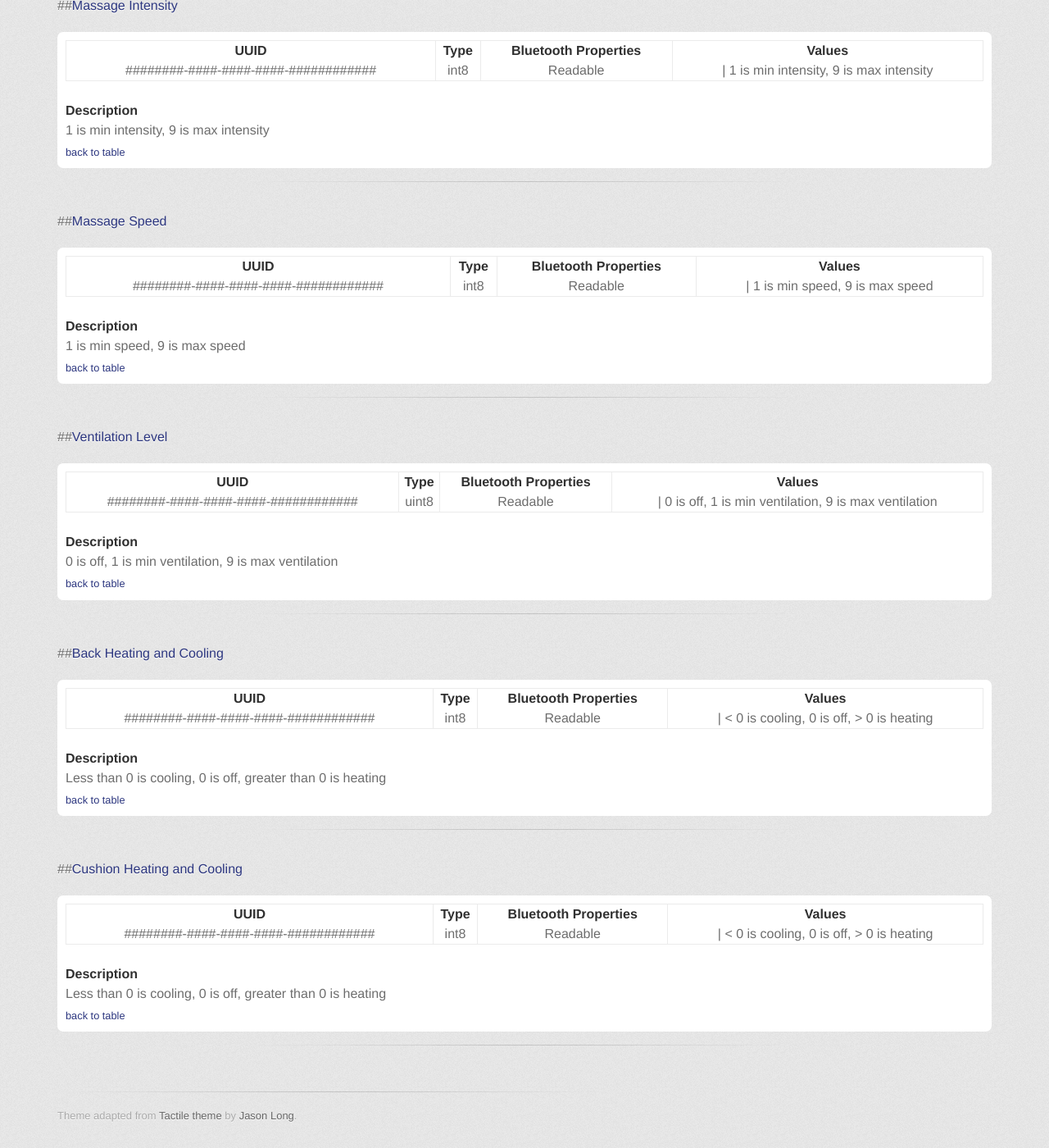
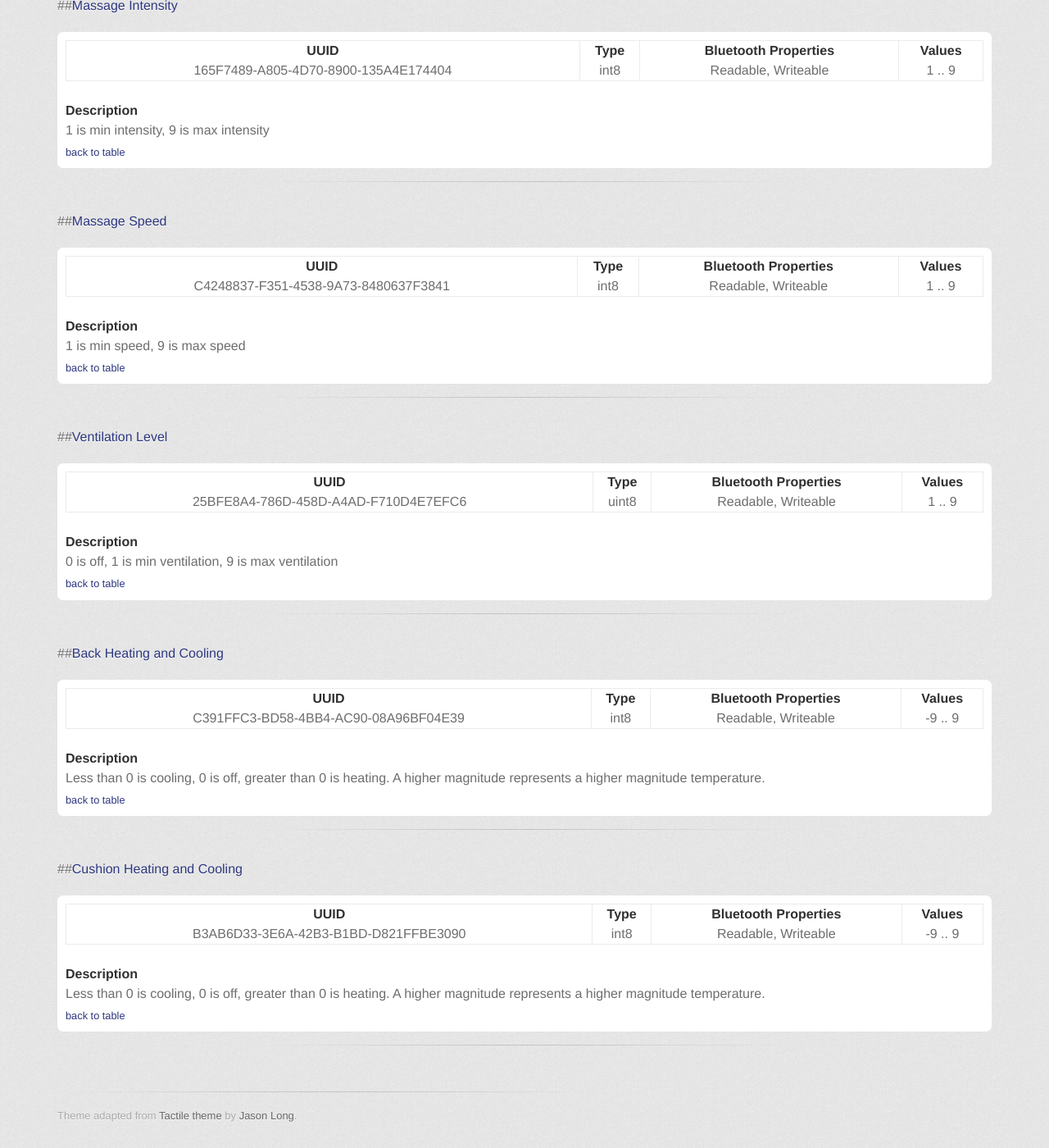
Before and after one commit to FaureciaDev/faureciadev.github.io, a Jekyll site: the page built from documentation.html, in a window 1280 px wide and 1400 px high, scrolled down 10269 px. Shown: the whole window at 82% size. Built offline with Jekyll 4.4.1, drawn with Linux system fonts in a browser that asks for light colours; some web fonts are replaced; Markdown is read by kramdown in place of the engine named in the settings; some of the changed text lies outside the part shown.

Commit message:
updated UUIDs for characteristics

```diff
--- a/_includes/documentation.md
+++ b/_includes/documentation.md
@@ -524,11 +524,11 @@ The packed values of the characteristics in the group. Values to notify determin
 ##<a name="lowerLumbarPressure">Lower Lumbar Pressure</a>
 <div class="content-box">
 <table><tr><td>
-        <h4>UUID</h4> ########-####-####-####-############
+        <h4>UUID</h4>1BA22BC7-28AB-4B25-A0EE-4553C4C28DC2
     </td><td>
        <h4>Type</h4> int8
    </td><td>
-       <h4>Bluetooth Properties</h4> Readable
+       <h4>Bluetooth Properties</h4> Readable, Writeable
    </td><td>
        <h4>Values</h4> 0 .. 100
 </td></tr></table>
@@ -543,11 +543,11 @@ The packed values of the characteristics in the group. Values to notify determin
 ##<a name="middleLumbarPressure">Middle Lumbar Pressure</a>
 <div class="content-box">
 <table><tr><td>
-        <h4>UUID</h4> ########-####-####-####-############
+        <h4>UUID</h4>636235DE-D04C-42DD-8673-F11918D7C5BD
     </td><td>
        <h4>Type</h4> int8
    </td><td>
-       <h4>Bluetooth Properties</h4> Readable
+       <h4>Bluetooth Properties</h4> Readable, Writeable
    </td><td>
        <h4>Values</h4> 0 .. 100
 </td></tr></table>
@@ -562,11 +562,11 @@ The packed values of the characteristics in the group. Values to notify determin
 ##<a name="upperLumbarPressure">Upper Lumbar Pressure</a>
 <div class="content-box">
 <table><tr><td>
-        <h4>UUID</h4> ########-####-####-####-############
+        <h4>UUID</h4>E430BAFB-B101-4896-9957-6E3938F575D8
     </td><td>
        <h4>Type</h4> int8
    </td><td>
-       <h4>Bluetooth Properties</h4> Readable
+       <h4>Bluetooth Properties</h4> Readable, Writeable
    </td><td>
        <h4>Values</h4> 0 .. 100
 </td></tr></table>
@@ -581,11 +581,11 @@ The packed values of the characteristics in the group. Values to notify determin
 ##<a name="cushionSideBolsterPressure">Cushion Side Bolster Pressure</a>
 <div class="content-box">
 <table><tr><td>
-        <h4>UUID</h4> ########-####-####-####-############
+        <h4>UUID</h4>434A3872-2DE3-4E76-A120-30A179286D28
     </td><td>
        <h4>Type</h4> int8
    </td><td>
-       <h4>Bluetooth Properties</h4> Readable
+       <h4>Bluetooth Properties</h4> Readable, Writeable
    </td><td>
        <h4>Values</h4> 0 .. 100
 </td></tr></table>
@@ -600,11 +600,11 @@ The packed values of the characteristics in the group. Values to notify determin
 ##<a name="backSideBolsterPressure">Back Side Bolster Pressure</a>
 <div class="content-box">
 <table><tr><td>
-        <h4>UUID</h4> ########-####-####-####-############
+        <h4>UUID</h4>984CB911-02F5-4941-9A1D-AD09A5764F15
     </td><td>
        <h4>Type</h4> int8
    </td><td>
-       <h4>Bluetooth Properties</h4> Readable
+       <h4>Bluetooth Properties</h4> Readable, Writeable
    </td><td>
        <h4>Values</h4> 0 .. 100
 </td></tr></table>
@@ -619,11 +619,11 @@ The packed values of the characteristics in the group. Values to notify determin
 ##<a name="cushionEdgePressure">Cushion Edge Pressure</a>
 <div class="content-box">
 <table><tr><td>
-        <h4>UUID</h4> ########-####-####-####-############
+        <h4>UUID</h4>7949ABDC-965E-4175-ACF1-B842848C6AD5
     </td><td>
        <h4>Type</h4> int8
    </td><td>
-       <h4>Bluetooth Properties</h4> Readable
+       <h4>Bluetooth Properties</h4> Readable, Writeable
    </td><td>
        <h4>Values</h4> 0 .. 100
 </td></tr></table>
@@ -638,11 +638,11 @@ The packed values of the characteristics in the group. Values to notify determin
 ##<a name="cushionLength">Cushion Length</a>
 <div class="content-box">
 <table><tr><td>
-        <h4>UUID</h4> ########-####-####-####-############
+        <h4>UUID</h4>65A45C5D-9B54-4488-ABD2-1853D11E7F54
     </td><td>
        <h4>Type</h4> int8
    </td><td>
-       <h4>Bluetooth Properties</h4> Readable
+       <h4>Bluetooth Properties</h4> Readable, Writeable
    </td><td>
        <h4>Values</h4> 0 .. 100
 </td></tr></table>
@@ -657,11 +657,11 @@ The packed values of the characteristics in the group. Values to notify determin
 ##<a name="upperBackrestPosition">Upper Backrest Position</a>
 <div class="content-box">
 <table><tr><td>
-        <h4>UUID</h4> ########-####-####-####-############
+        <h4>UUID</h4>EC7D0CB9-34D4-423C-AAAC-CFF722E3A6C5
     </td><td>
        <h4>Type</h4> int8
    </td><td>
-       <h4>Bluetooth Properties</h4> Readable
+       <h4>Bluetooth Properties</h4> Readable, Writeable
    </td><td>
        <h4>Values</h4> -20 .. +30
 </td></tr></table>
@@ -676,13 +676,13 @@ The packed values of the characteristics in the group. Values to notify determin
 ##<a name="massageProgramSelection">Massage Program Selection</a>
 <div class="content-box">
 <table><tr><td>
-        <h4>UUID</h4> ########-####-####-####-############
+        <h4>UUID</h4>E66E4070-831B-4E23-B05E-D7BE5F06AF4B
     </td><td>
        <h4>Type</h4> uint8
    </td><td>
-       <h4>Bluetooth Properties</h4> Readable
+       <h4>Bluetooth Properties</h4> Readable, Writeable
    </td><td>
-       <h4>Values</h4> | 0 is off, 1-99 are pre-set programs
+       <h4>Values</h4> 0 .. 99
 </td></tr></table>
 <br />
 <span style="padding-top:5px"></span>
@@ -695,13 +695,13 @@ The packed values of the characteristics in the group. Values to notify determin
 ##<a name="massageIntensity">Massage Intensity</a>
 <div class="content-box">
 <table><tr><td>
-        <h4>UUID</h4> ########-####-####-####-############
+        <h4>UUID</h4>165F7489-A805-4D70-8900-135A4E174404
     </td><td>
        <h4>Type</h4> int8
    </td><td>
-       <h4>Bluetooth Properties</h4> Readable
+       <h4>Bluetooth Properties</h4> Readable, Writeable
    </td><td>
-       <h4>Values</h4> | 1 is min intensity, 9 is max intensity
+       <h4>Values</h4> 1 .. 9
 </td></tr></table>
 <br />
 <span style="padding-top:5px"></span>
@@ -714,13 +714,13 @@ The packed values of the characteristics in the group. Values to notify determin
 ##<a name="massageSpeed">Massage Speed</a>
 <div class="content-box">
 <table><tr><td>
-        <h4>UUID</h4> ########-####-####-####-############
+        <h4>UUID</h4>C4248837-F351-4538-9A73-8480637F3841
     </td><td>
        <h4>Type</h4> int8
    </td><td>
-       <h4>Bluetooth Properties</h4> Readable
+       <h4>Bluetooth Properties</h4> Readable, Writeable
    </td><td>
-       <h4>Values</h4> | 1 is min speed, 9 is max speed
+       <h4>Values</h4> 1 .. 9
 </td></tr></table>
 <br />
 <span style="padding-top:5px"></span>
@@ -733,13 +733,13 @@ The packed values of the characteristics in the group. Values to notify determin
 ##<a name="ventilationLevel">Ventilation Level</a>
 <div class="content-box">
 <table><tr><td>
-        <h4>UUID</h4> ########-####-####-####-############
+        <h4>UUID</h4>25BFE8A4-786D-458D-A4AD-F710D4E7EFC6
     </td><td>
        <h4>Type</h4> uint8
    </td><td>
-       <h4>Bluetooth Properties</h4> Readable
+       <h4>Bluetooth Properties</h4> Readable, Writeable
    </td><td>
-       <h4>Values</h4> | 0 is off, 1 is min ventilation, 9 is max ventilation
+       <h4>Values</h4> 1 .. 9
 </td></tr></table>
 <br />
 <span style="padding-top:5px"></span>
@@ -752,18 +752,18 @@ The packed values of the characteristics in the group. Values to notify determin
 ##<a name="backHeatingAndCooling">Back Heating and Cooling</a>
 <div class="content-box">
 <table><tr><td>
-        <h4>UUID</h4> ########-####-####-####-############
+        <h4>UUID</h4>C391FFC3-BD58-4BB4-AC90-08A96BF04E39
     </td><td>
        <h4>Type</h4> int8
    </td><td>
-       <h4>Bluetooth Properties</h4> Readable
+       <h4>Bluetooth Properties</h4> Readable, Writeable
    </td><td>
-       <h4>Values</h4> | < 0 is cooling, 0 is off, > 0 is heating
+       <h4>Values</h4>-9 .. 9
 </td></tr></table>
 <br />
 <span style="padding-top:5px"></span>
 <h4>Description</h4>
- Less than 0 is cooling, 0 is off, greater than 0 is heating
+ Less than 0 is cooling, 0 is off, greater than 0 is heating.  A higher magnitude represents a higher magnitude temperature.
 <h6 style="padding-top:5px"><a href="#backHeatingAndCoolingTable">back to table</a></h6>
 </div>
 <hr />
@@ -771,18 +771,18 @@ The packed values of the characteristics in the group. Values to notify determin
 ##<a name="cushionHeatingAndCooling">Cushion Heating and Cooling</a>
 <div class="content-box">
 <table><tr><td>
-        <h4>UUID</h4> ########-####-####-####-############
+        <h4>UUID</h4>B3AB6D33-3E6A-42B3-B1BD-D821FFBE3090
     </td><td>
        <h4>Type</h4> int8
    </td><td>
-       <h4>Bluetooth Properties</h4> Readable
+       <h4>Bluetooth Properties</h4> Readable, Writeable
    </td><td>
-       <h4>Values</h4> | < 0 is cooling, 0 is off, > 0 is heating
+       <h4>Values</h4> -9 .. 9
 </td></tr></table>
 <br />
 <span style="padding-top:5px"></span>
 <h4>Description</h4>
- Less than 0 is cooling, 0 is off, greater than 0 is heating
+ Less than 0 is cooling, 0 is off, greater than 0 is heating. A higher magnitude represents a higher magnitude temperature.
 <h6 style="padding-top:5px"><a href="#cushionHeatingAndCoolingTable">back to table</a></h6>
 </div>
 <hr />
```
Also changed, not shown: other parts of _includes/documentation.md (+24 -24 lines), 1 other file.
